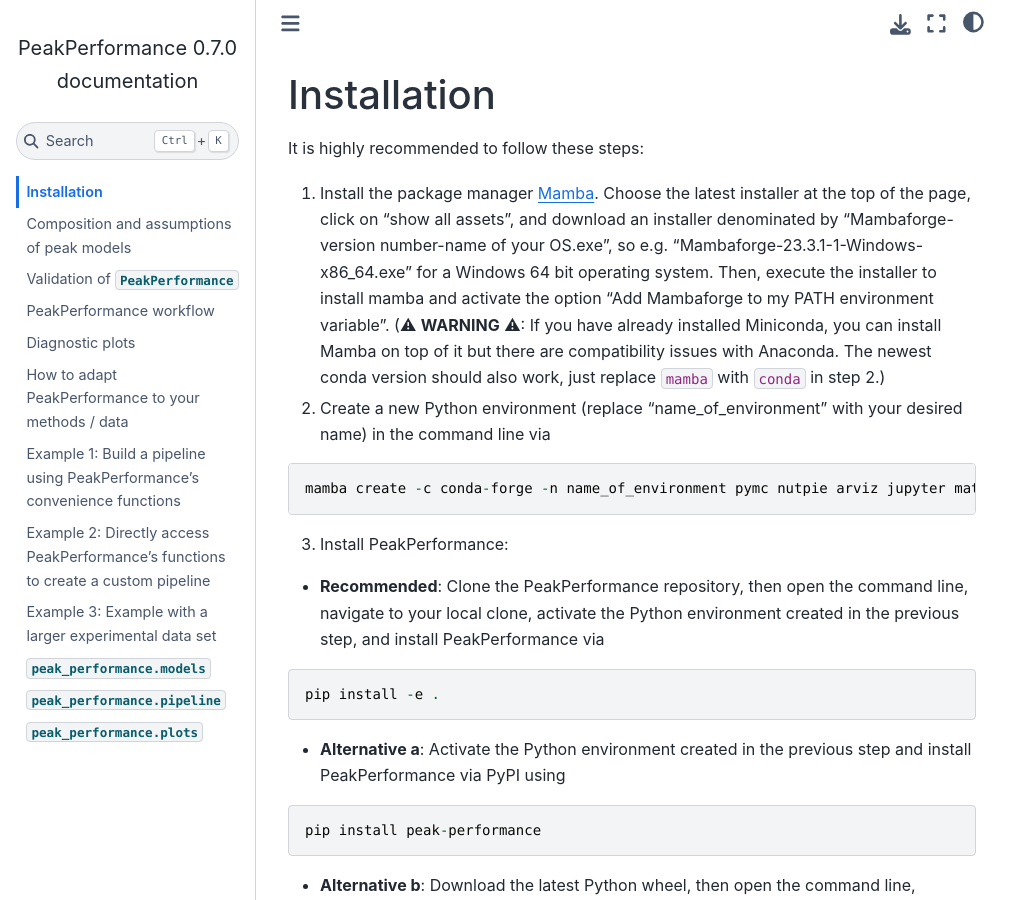
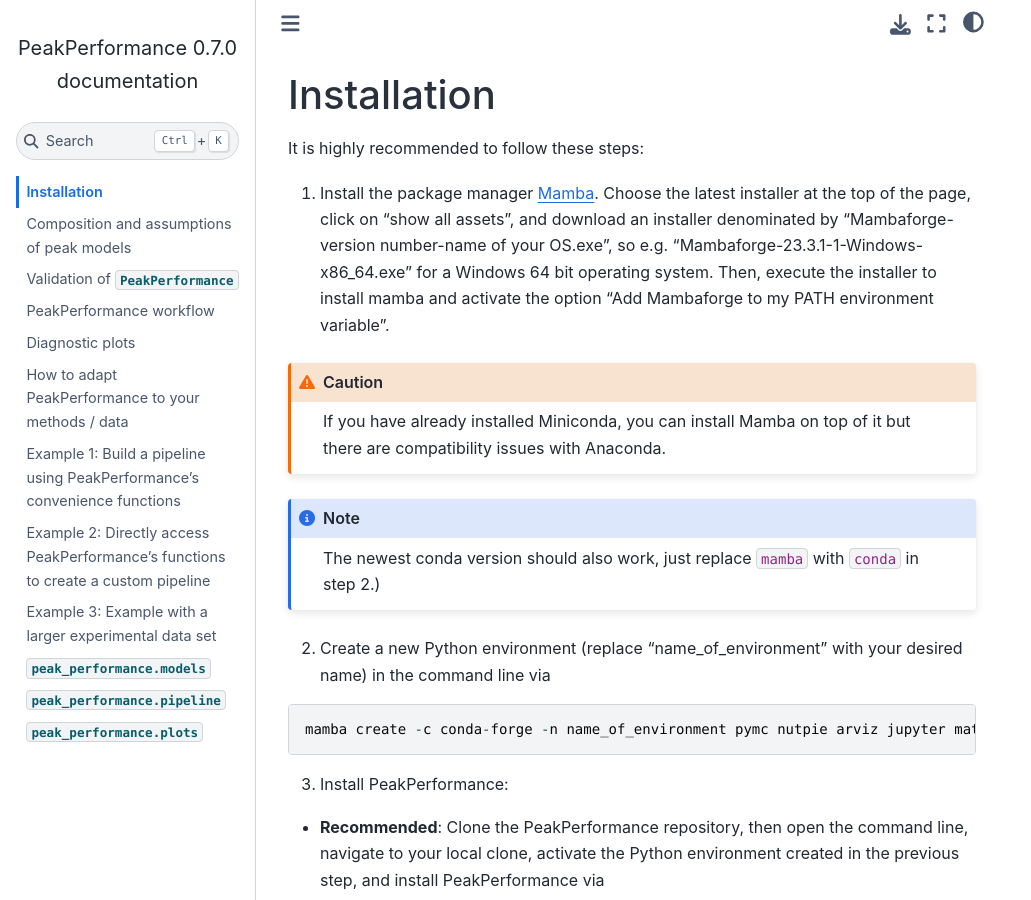
Before and after one commit to JuBiotech/peak-performance, a Sphinx documentation site: the page built from docs/source/markdown/Installation.md, in a window 1280 px wide and 900 px high. Shown: the whole window, without its empty margins (0-1031 px from the left). Built offline with Sphinx 7.4.7 and the Sphinx Book theme 1.1.4, drawn with Linux system fonts in a browser that asks for light colours; pages that are not in the unit, such as notebooks, are missing from menus.

Commit message:
Format installation page with admonitions

````diff
--- a/docs/source/markdown/Installation.md
+++ b/docs/source/markdown/Installation.md
@@ -2,7 +2,15 @@
 It is highly recommended to follow these steps:
 1. Install the package manager [Mamba](https://github.com/conda-forge/miniforge/releases).
 Choose the latest installer at the top of the page, click on "show all assets", and download an installer denominated by "Mambaforge-version number-name of your OS.exe", so e.g. "Mambaforge-23.3.1-1-Windows-x86_64.exe" for a Windows 64 bit operating system. Then, execute the installer to install mamba and activate the option "Add Mambaforge to my PATH environment variable".
-(⚠ __WARNING__ ⚠: If you have already installed Miniconda, you can install Mamba on top of it but there are compatibility issues with Anaconda. The newest conda version should also work, just replace `mamba` with `conda` in step 2.)
+
+```{caution}
+If you have already installed Miniconda, you can install Mamba on top of it but there are compatibility issues with Anaconda.
+```
+
+```{note}
+The newest conda version should also work, just replace `mamba` with `conda` in step 2.)
+```
+
 2. Create a new Python environment (replace "name_of_environment" with your desired name) in the command line via
 ```
 mamba create -c conda-forge -n name_of_environment pymc nutpie arviz jupyter matplotlib openpyxl "python=3.10"
````
